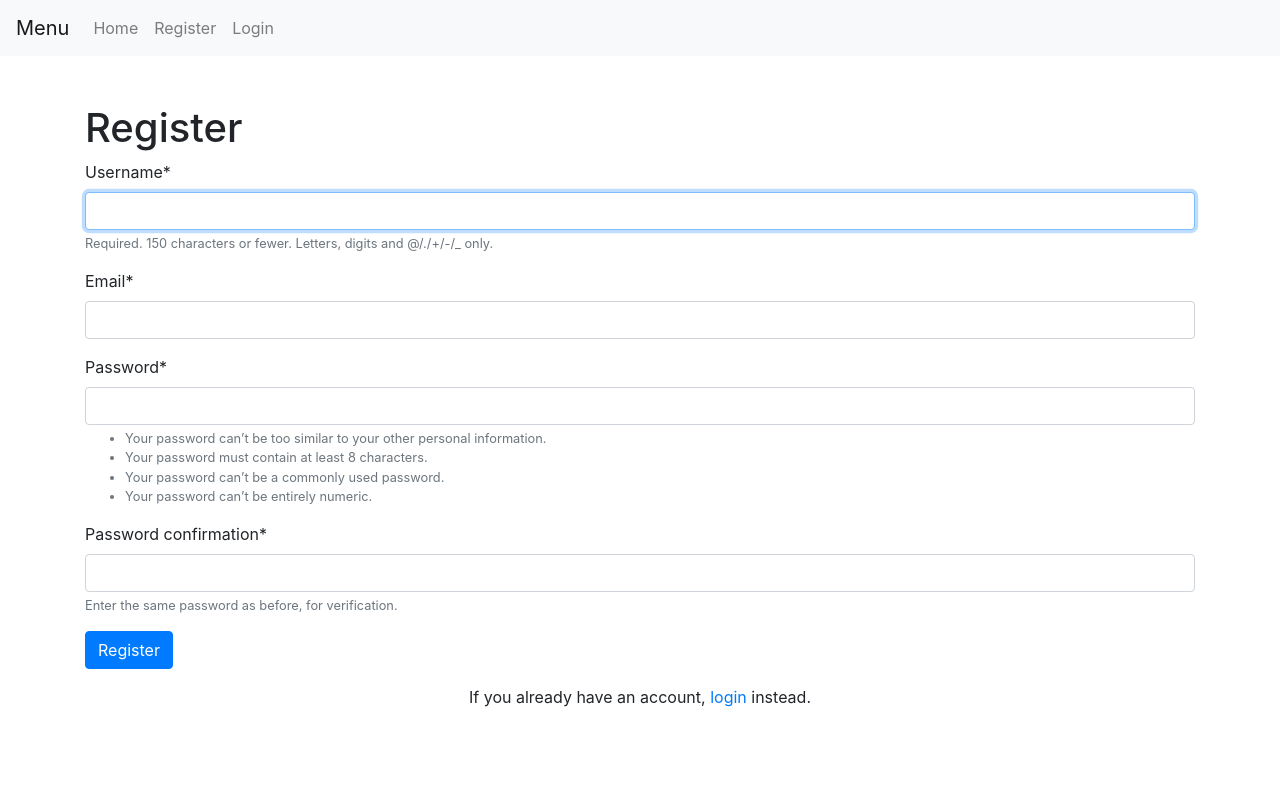
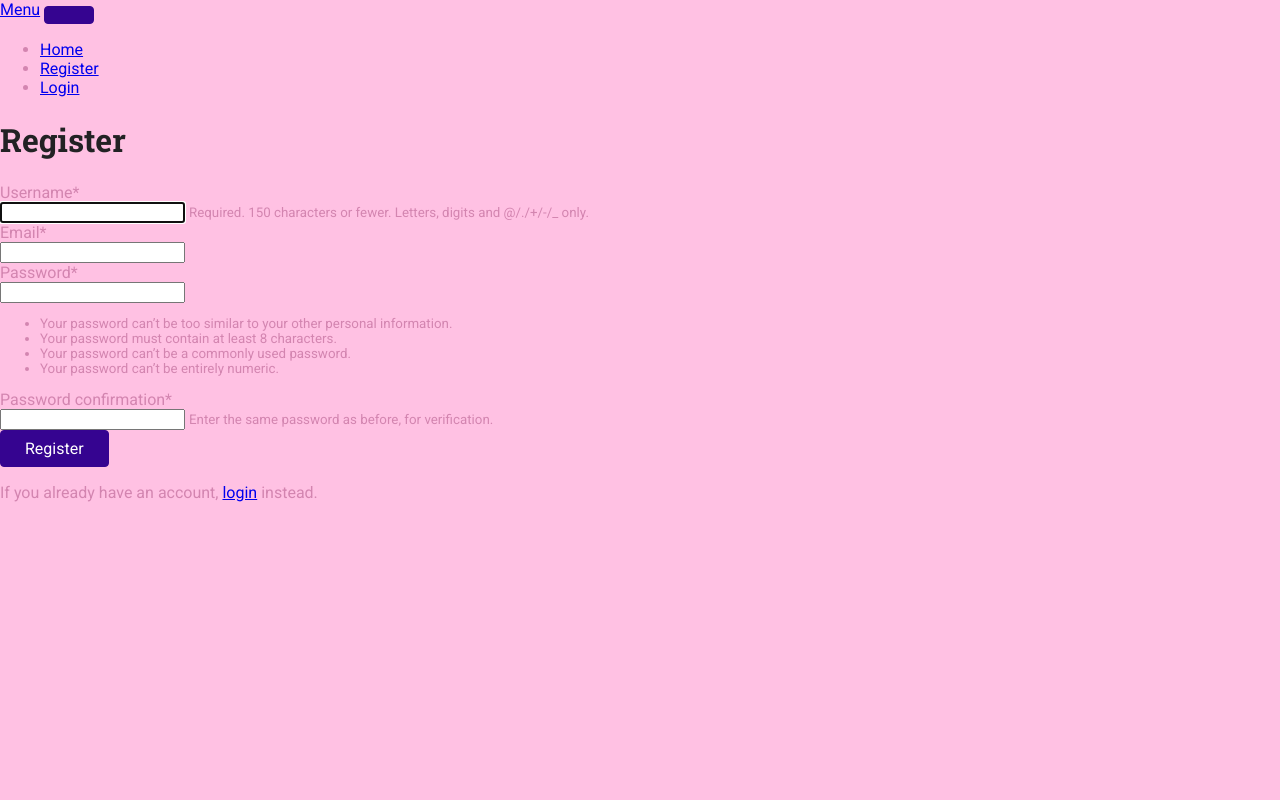
Before and after one commit to raphaelavergud/django_blog, a Django app: template django_blog/blog/templates/blog/register.html in a window 1280 px wide. Run offline with Django 3.2, Linux system fonts and the light colour scheme; the template is opened without the code that fills it: values that come from a table or form of the project are taken from there, others are empty; some libraries are stand-ins or nearby versions.

Commit message:
different CSS in a static file

```diff
--- /dev/null
+++ b/django_blog/blog/static/blog/styles/base.css
@@ -0,0 +1,55 @@
+@import url("https://fonts.googleapis.com/css2?family=Roboto:wght@400;700&family=Roboto+Slab:wght@700&display=swap");
+
+* {
+  box-sizing: border-box;
+}
+
+body {
+  font-family: "Roboto", sans-serif;
+  margin: 0;
+  background-color: #ffc1e3;
+  color: #d385b0;
+}
+
+h1,
+h2,
+h3 {
+  font-family: "Roboto Slab", sans-serif;
+  color: #222224;
+}
+
+button,
+.btn {
+  cursor: pointer;
+  font: inherit;
+  padding: 0.5rem 1.5rem;
+  background-color: #350490;
+  border: 1px solid #350490;
+  color: white;
+  border-radius: 4px;
+  text-decoration: none;
+}
+
+button:hover,
+.btn:hover {
+  background-color: #230161;
+  border-color: #230161;
+}
+
+#main-header {
+  width: 100%;
+  text-align: center;
+  padding: 2rem 0;
+}
+
+#main-header h1 {
+  font-size: 1.5rem;
+}
+
+#main-logo {
+  font-size: 3rem;
+  font-family: "Roboto Slab", sans-serif;
+  text-decoration: none;
+  color: #350490;
+  font-weight: bold;
+}
--- a/django_blog/blog/templates/blog/structure.html
+++ b/django_blog/blog/templates/blog/structure.html
@@ -1,4 +1,6 @@
 <!--the structure-->
+
+{%  load static %}
 
 <html>
 
@@ -11,7 +13,7 @@
     <meta charset="utf-8">
     <meta name="viewport" content="width=device-width, initial-scale=1.0">
     <!--Bootstrap CSS-->
-    <link rel="stylesheet" href="https://stackpath.bootstrapcdn.com/bootstrap/4.4.1/css/bootstrap.min.css" integrity="sha384-Vkoo8x4CGsO3+Hhxv8T/Q5PaXtkKtu6ug5TOeNV6gBiFeWPGFN9MuhOf23Q9Ifjh" crossorigin="anonymous">
+    <link rel="stylesheet" href="{% static 'blog/styles/base.css' %}">
 
     {% endblock %}
 
--- /dev/null
+++ b/django_blog/blog/urls.py
@@ -0,0 +1,15 @@
+from django.urls import path
+
+from . import views
+
+# first argument in urlpatterns is the path and second argument is which function that should be called from views for that path
+
+urlpatterns = [
+    path("", views.home, name="home"),
+    path("blog/<int:id>/", views.blog_post, name="blog_post"),
+    path("update_server/", views.update, name="update"),
+    path("item/<item_id>/", views.item),
+    path("register/", views.register_request, name="register"),
+    path("login/", views.login_request, name="login"),
+    path("logout/", views.logout_request, name= "logout"),
+]
--- a/django_blog/django_blog/urls.py
+++ b/django_blog/django_blog/urls.py
@@ -15,17 +15,13 @@ Including another URLconf
 """
 
 from django.contrib import admin
-from django.urls import path
+from django.urls import path, include
 
 from blog import views
 
+# first argument in urlpatterns is the path and second argument is which function that should be called for that path
+
 urlpatterns = [
-    path("", views.home, name="home"),
-    path("blog/<int:id>/", views.blog_post, name="blog_post"),
     path("admin/", admin.site.urls),
-    path("update_server/", views.update, name="update"),
-    path("item/<item_id>", views.item),
-    path("register", views.register_request, name="register"),
-    path("login", views.login_request, name="login"),
-    path("logout", views.logout_request, name= "logout"),
+    path("", include("blog.urls"))
 ]
```
